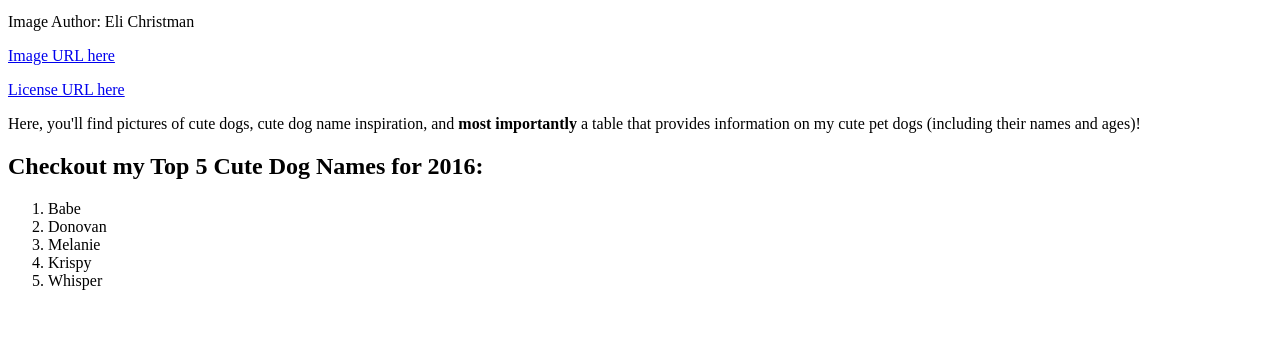
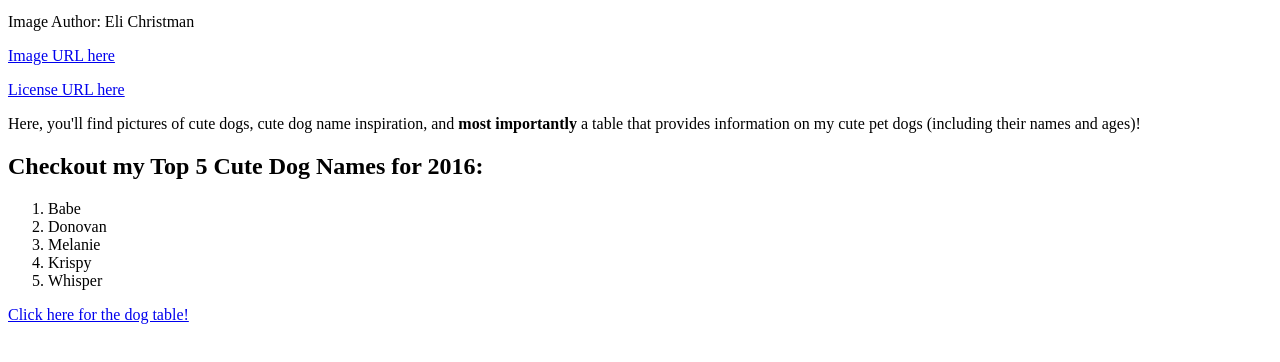
Before and after one commit to jabbowaki/BrittaniSkyersWhite.github.io, a plain HTML site: page index.html in a window 1280 px wide. Shown: the part 148-510 px from the top of the page. Drawn offline with Linux system fonts and the light colour scheme.

Commit message:
Add link to dog table

```diff
--- a/index.html
+++ b/index.html
@@ -19,6 +19,9 @@
 	<li>Krispy</li>
 	<li>Whisper</li>
 </ol>
+<nav>
+	<a href="dog_name.html">Click here for the dog table!</a>
+</nav>
 
 
 </body>
```
